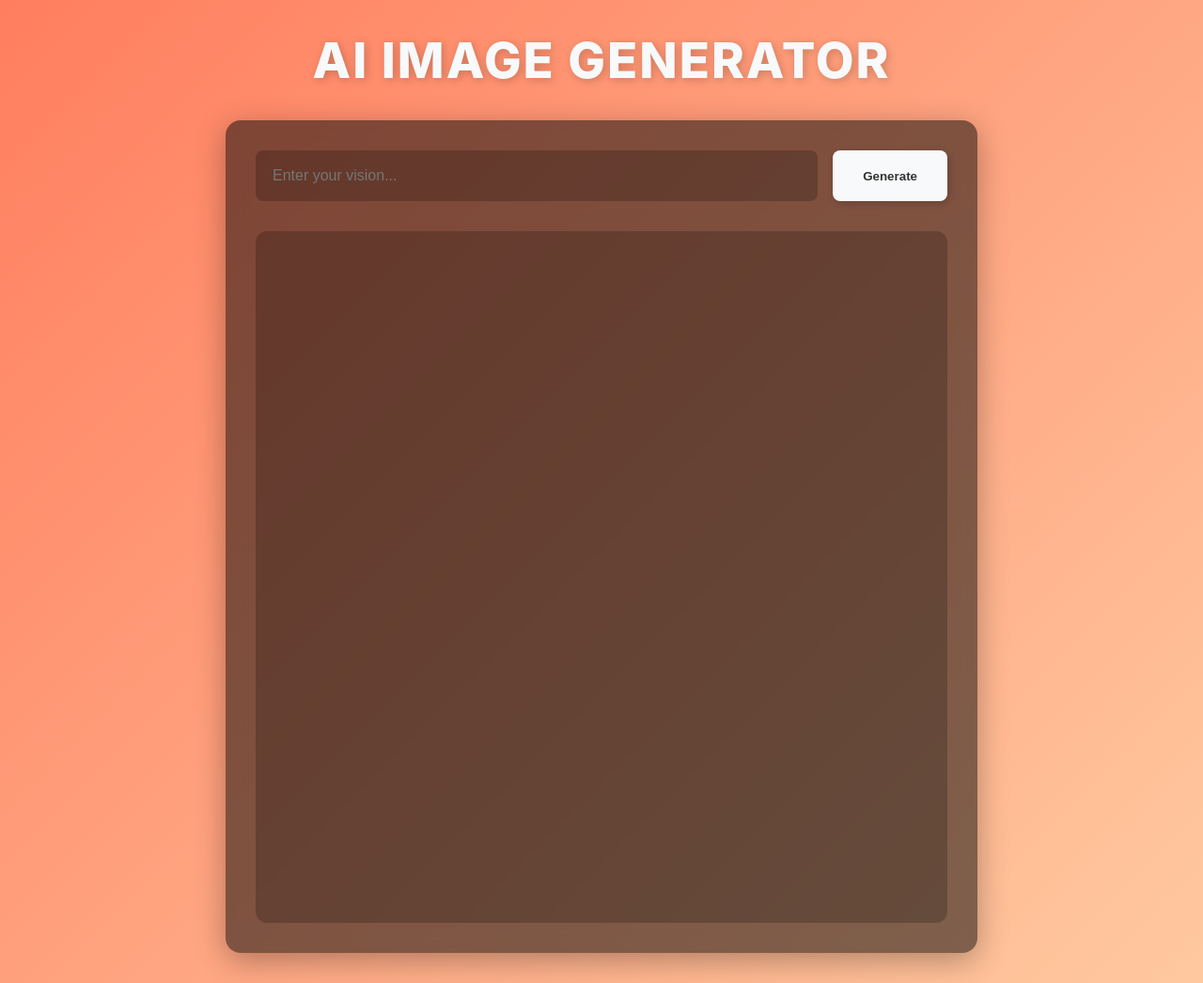
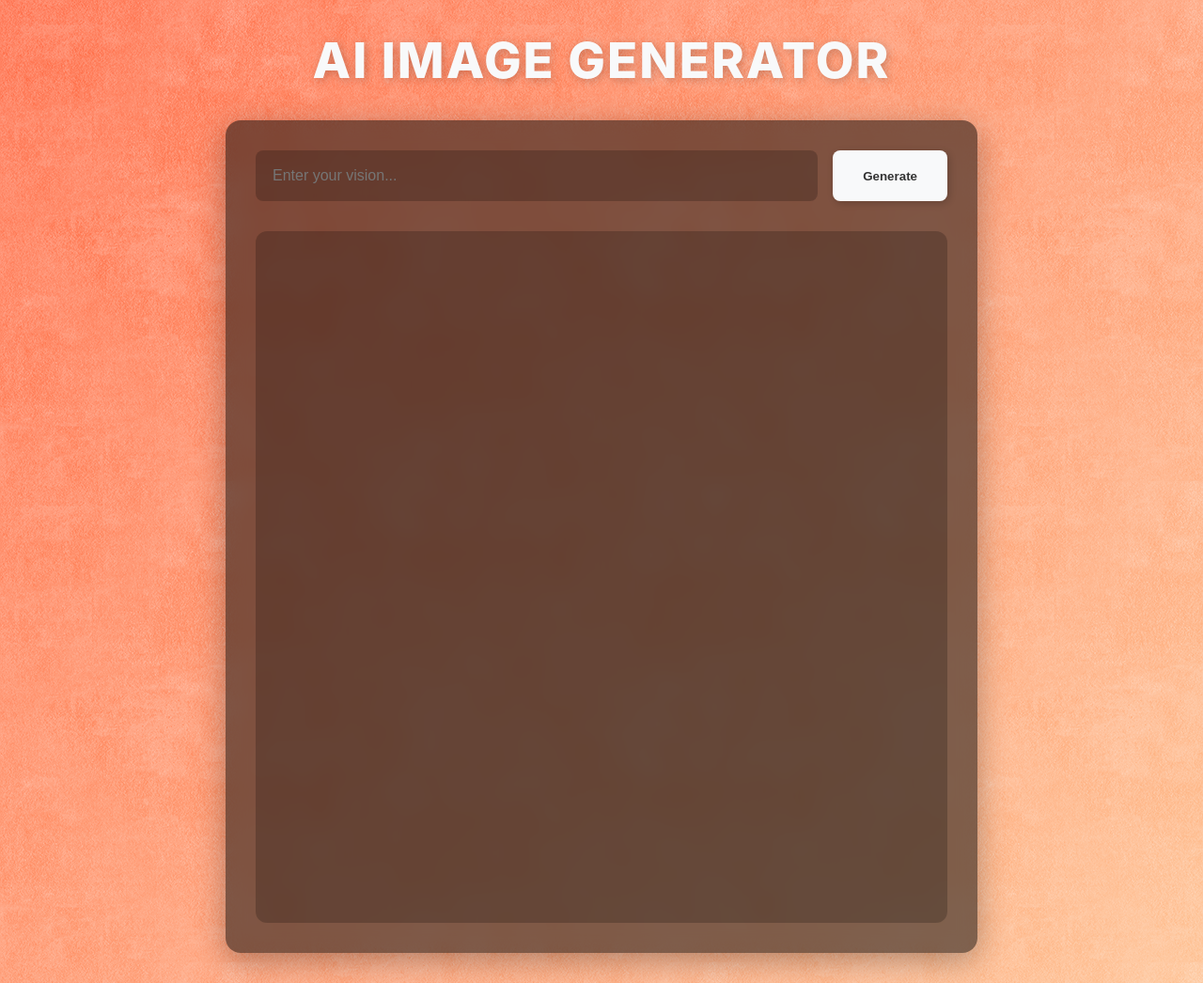
Before and after one commit to mecejus/visualize, a plain HTML site: page index.html in a window 1280 px wide. Shown: the whole page at 94% size. Drawn offline with Linux system fonts and the light colour scheme.

Commit message:
feat: add backround texture

```diff
--- a/index.html
+++ b/index.html
@@ -13,13 +13,15 @@
     <style>
         :root {
             --primary: #f8f9fa;
-            --background: linear-gradient(135deg, #ff7e5f, #ffc9a0);
+            --background: linear-gradient(135deg, #ff6842, #febd8b);
             --surface: rgba(0, 0, 0, 0.5);
         }
         * { box-sizing: border-box; margin: 0; padding: 0; }
         body {
             font-family: 'Inter', system-ui, sans-serif;
-            background: var(--background); color: white;
+            background: var(--background), url('./clean-gray-paper.png');
+            background-blend-mode: overlay;
+            color: white;
             min-height: 100vh; display: flex; flex-direction: column;
             align-items: center; padding: 2rem;
         }
```
Also changed, not shown: clean-gray-paper.png (added).
